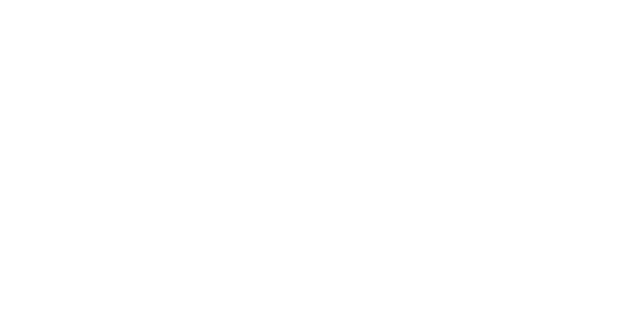
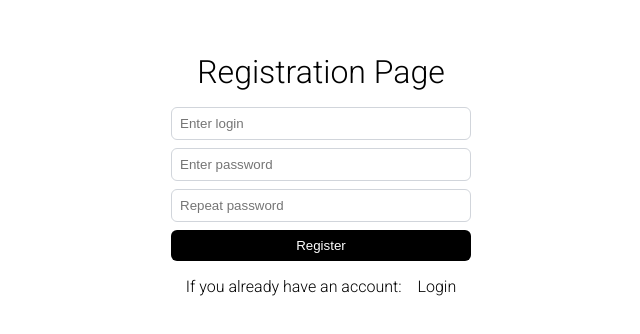
Before and after one commit to medvedev888/Information_systems_1, a Vue app in the folder frontend/: page /registration in a window 1280 px wide. Before the commit this address had no page. Shown: the part 234-568 px from the top of the page, without its empty margins (319-959 px from the left). Built offline with nearby package versions, Linux system fonts and the light colour scheme.

Commit message:
refactor: update text and link to use /registration route

```diff
--- a/frontend/src/pages/Register.vue
+++ b/frontend/src/pages/Registration.vue
@@ -38,7 +38,7 @@
   Object.assign(formData, data);
   if (!checkPasswords()) return;
 
-  const result = await authRequest("register", formData.login, formData.password);
+  const result = await authRequest("registration", formData.login, formData.password);
 
   if (result.success) {
     await router.push("/");
@@ -51,7 +51,7 @@
 
 <template>
   <div class="container">
-    <h1>Register Page</h1>
+    <h1>Registration Page</h1>
     <Form
       :fields="[
         { modelKey: 'login', text: 'Enter login', type: 'text' },
--- a/frontend/src/router/index.js
+++ b/frontend/src/router/index.js
@@ -1,12 +1,12 @@
 import { createRouter, createWebHistory } from 'vue-router'
 import Home from '../pages/Home.vue'
-import Register from '../pages/Register.vue'
+import Registration from '../pages/Registration.vue'
 import Login from '../pages/Login.vue'
 import SpecialOperations from '../pages/SpecialOperations.vue'
 
 const routes = [
   { path: "/", name: "Home", component: Home, meta: { requiresAuth: true } },
-  {path: "/register", name: "Register", component: Register},
+  {path: "/registration", name: "Registration", component: Registration},
   {path: "/login", name: "Login", component: Login},
   {path: "/operations", name: "SpecialOperations", component: SpecialOperations, meta: { requiresAuth: true }}
 ]
```
